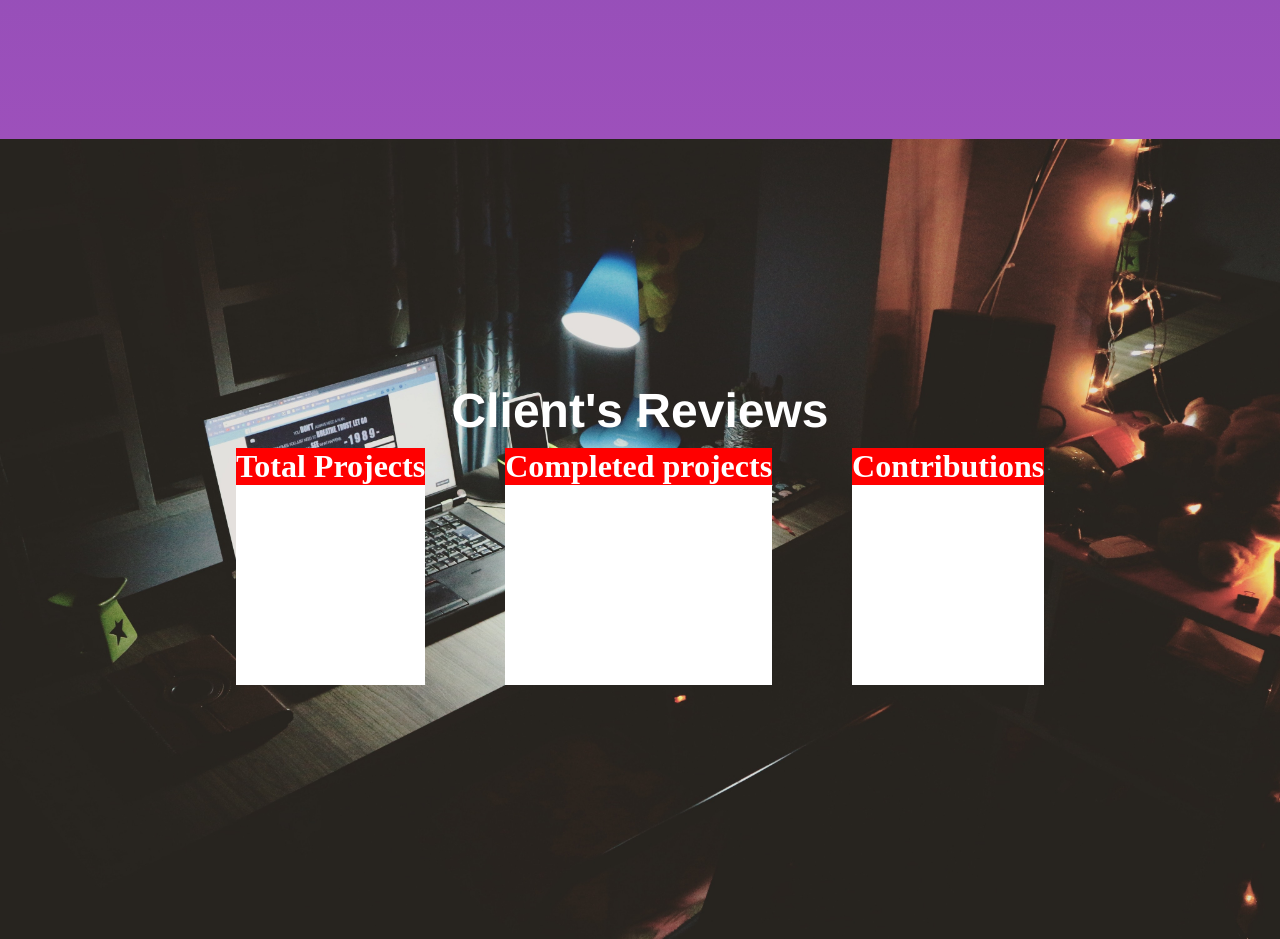
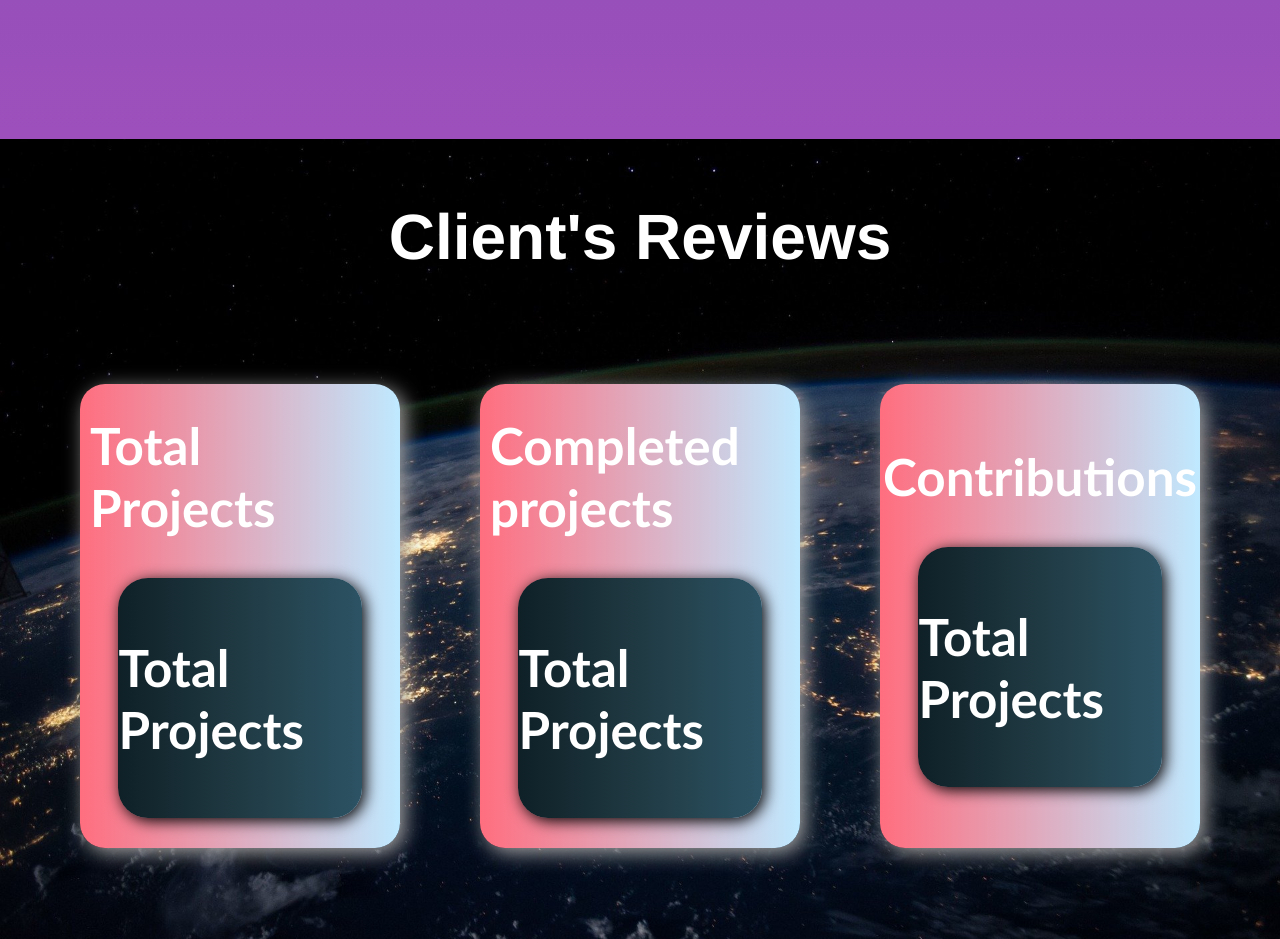
Before and after one commit to ahmadraza100/Second-Portfolio-Design, a plain HTML site: page index.html in a window 1280 px wide. Shown: the part 1860-2799 px from the top of the page. Drawn offline with nearby package versions, Linux system fonts and the light colour scheme.

Commit message:
Clients Section

```diff
--- a/app.js
+++ b/app.js
@@ -31,3 +31,15 @@ for (let i = 0; i < menuLength ; i++){
 
     }
 }
+
+
+ var totalproject  = 1;
+
+ document.addEventListener("click",project1);
+ var project1 = setInterval(counter1 , 15);
+
+  function counter1(){
+      totalProject++;
+      document.querySelector("#total").innerHTML = totalProject;
+      totalProject;
+  }
--- a/index.css
+++ b/index.css
@@ -321,19 +321,21 @@ i:hover{
     height:100vh;
     justify-content: center;
     align-items: center;
-    background-image: url(./pix/pic4.jpg);
-    background-attachment: sticky;
+    background-image: url(./pix/background.jpg);
+    background-size:cover;
+    background-repeat: no-repeat;
     background-position: center;
-    background-repeat: no-repeat;
-    background-size:cover;
-    position: relative;
+    background-attachment:fixed;
+
     color:white;
 }
 
 .myprojects > h1{
 
-    font-size:3rem;
+    font-size:4rem;
     font-family:'Franklin Gothic Medium', 'Arial Narrow', Arial, sans-serif;
+    position:relative;
+    bottom:60px;
 }
 .mainprojects{
     display:flex;
@@ -342,15 +344,42 @@ i:hover{
 }
 
 .proj{
-    background-color:red;
+
     margin:10px 40px;
+    border-radius:25px;
+    display:flex;
+    align-items: center;
+    justify-content:center;
+    flex-direction:column;
+    padding:30px 10px;
+    width:25vw;
+    background: #ff6e7f;  /* fallback for old browsers */
+    background: -webkit-linear-gradient(to left, #bfe9ff, #ff6e7f);  /* Chrome 10-25, Safari 5.1-6 */
+    background: linear-gradient(to left, #bfe9ff, #ff6e7f); /* W3C, IE 10+/ Edge, Firefox 16+, Chrome 26+, Opera 12+, Safari 7+ */
+
+    position: relative;
+    top:5vh;
+
+    font-size:1.6rem;
+    font-family:'Gill Sans', 'Gill Sans MT', 'Trebuchet MS', sans-serif;
+    box-shadow:5px 5px 20px rgb(163, 162, 162);
 
 }
 
 .proj > .numbers{
 
-    background-color:white;
-    height:200px;
+    background: #0F2027;  /* fallback for old browsers */
+background: -webkit-linear-gradient(to left, #2C5364, #203A43, #0F2027);  /* Chrome 10-25, Safari 5.1-6 */
+background: linear-gradient(to left, #2C5364, #203A43, #0F2027); /* W3C, IE 10+/ Edge, Firefox 16+, Chrome 26+, Opera 12+, Safari 7+ */
+
+    border-radius:30px;
+    height:30vh;
+    display:flex;
+    justify-content: center;
+    align-items: center;
+    width:19vw;
+    margin-top: 40px;
+    box-shadow: 3px 3px 15px black;
 
 }
 
--- a/index.html
+++ b/index.html
@@ -100,16 +100,22 @@
         <div class="mainprojects">
             <div class="proj">
                 <h1>Total Projects</h1>
-                <div class="numbers" id="total">1</div>
+                <div class="numbers" id="total">
+                    <h1>Total Projects</h1>
+                </div>
             </div>
             <div class="proj">
                 <h1>Completed projects</h1>
-                <div class="numbers" id="total">2</div>
+                <div class="numbers" id="tl">
+                    <h1>Total Projects</h1>
+                </div>
             </div>
 
             <div class="proj">
                 <h1>Contributions</h1>
-                <div class="numbers" id="total">3</div>
+                <div class="numbers" id="t">
+                    <h1>Total Projects</h1>
+                </div>
             </div>
         </div>
         </div>
```
